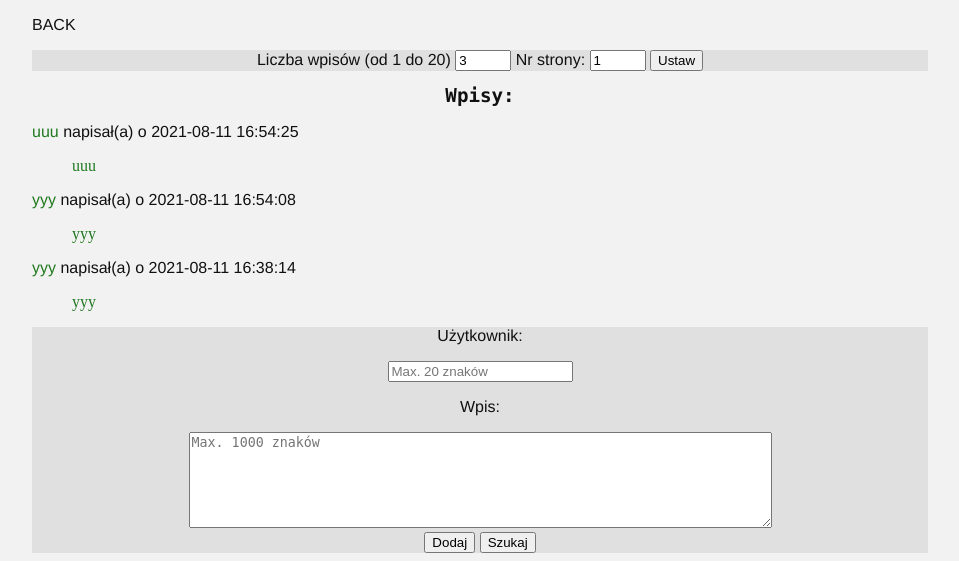
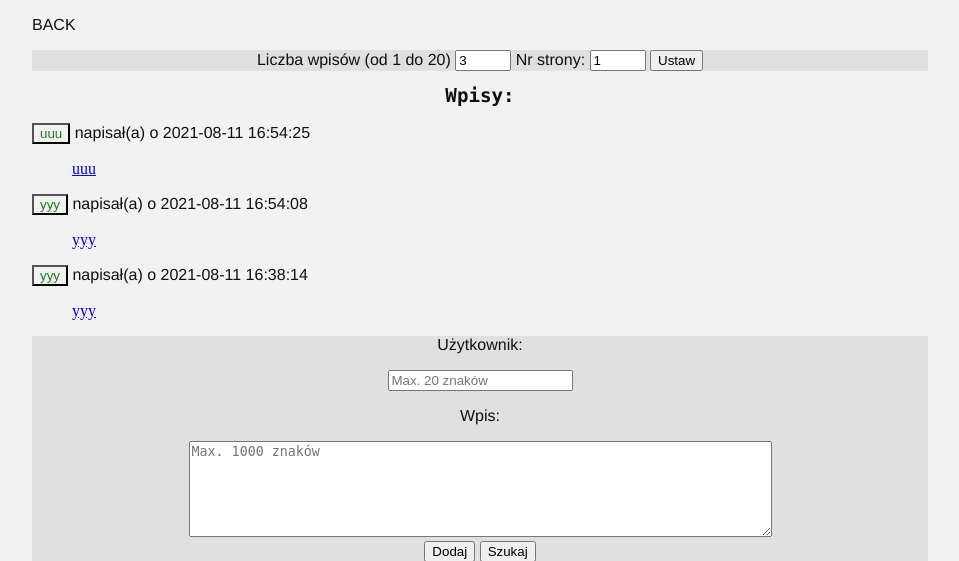
Before and after one commit to mniester/guests_book, a Flask app: page / in a window 1280 px wide. Shown: the top 561 px of the page, without its empty margins (160-1119 px from the left). Run offline with Flask 2, Linux system fonts and the light colour scheme; data comes from the database, SQL or seed files in the repository; some libraries are stand-ins or nearby versions.

Commit message:
Debug: taking data from url

```diff
--- a/guest_book/static/ajax.js
+++ b/guest_book/static/ajax.js
@@ -46,7 +46,7 @@ $(document).ready(function main () {
 
       // First creates user name with hyperlink
       insert = "<dt class = 'entry'> " +
-      "<a href=/user/" + response.user[i] + ">" + response.user[i] + "</a> napisał(a) o " +
+      "<button class = 'entryuser'>" + response.user[i] + "</button> napisał(a) o " +
 
       // Adds date
       response.date[i] + " </dt> " +
@@ -67,7 +67,10 @@ $(document).ready(function main () {
   if (queryString.length > 0) {
     let quantity = urlParams.get('quantity');
     let page = urlParams.get('page');
-    let firstQuery = {"user": null, "quantity" : null, "page": 1}
+    console.log(quantity, page);
+    let firstQuery = {"user": currentUser, "quantity" : quantity, "page": page};
+    console.log(firstQuery)
+    getEntries (firstQuery);
     } else {
     let firstQuery = {"user": currentUser, "quantity" : $('#quantity').val(), "page": 1};
     getEntries (firstQuery);
--- a/guest_book/static/style.css
+++ b/guest_book/static/style.css
@@ -15,14 +15,8 @@ h1 {
   text-align: center;
 }
 
-a:link {
+.entryuser {
   color: #1f7a1f;
-  background-color: transparent;
-  text-decoration: none;
-}
-
-a:visited {
-  color: #ffff00;
   background-color: transparent;
   text-decoration: none;
 }
```
